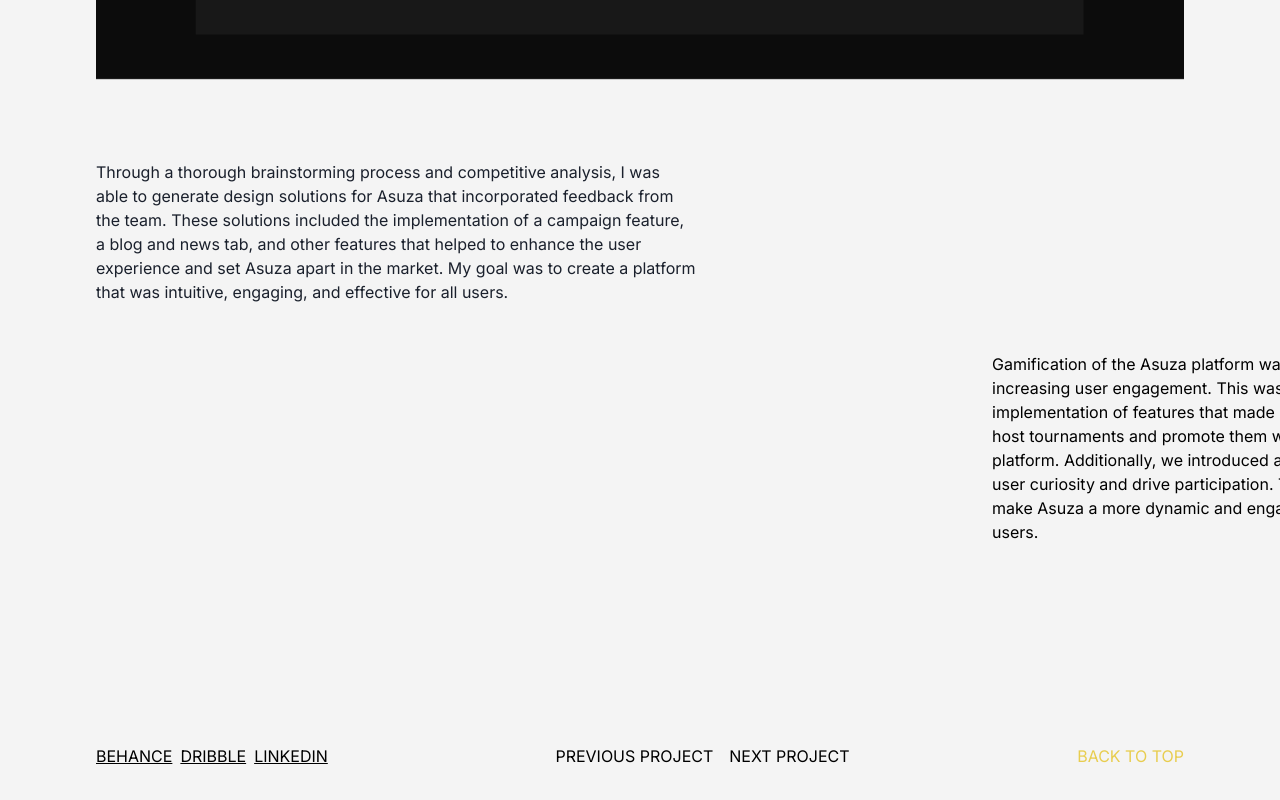
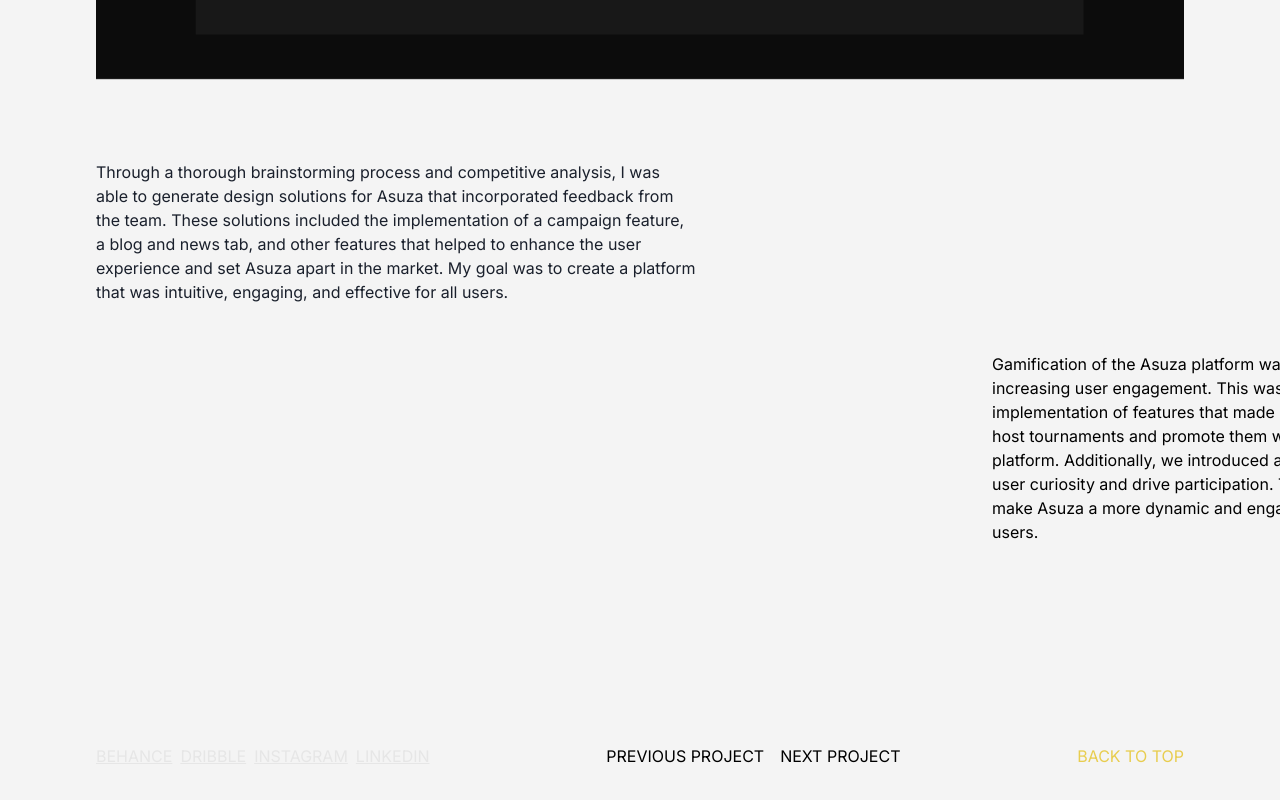
Before and after one commit to sammy-code98/fredrick-portfolio, a Next.js app: page /works/AzuzaGaming in a window 1280 px wide. Shown: the part 6286-7086 px from the top of the page. Built offline with nearby package versions, Linux system fonts and the light colour scheme.

Commit message:
fix:refactor code

```diff
--- a/src/components/sections/AboutSection.tsx
+++ b/src/components/sections/AboutSection.tsx
@@ -1,4 +1,4 @@
-import { Box, HStack, Text, Link } from '@chakra-ui/react'
+import { Box, Text, Link } from '@chakra-ui/react'
 import React from 'react'
 import Star from "public/star.svg"
 import Image from 'next/image'
--- a/src/components/sections/HeroSection.tsx
+++ b/src/components/sections/HeroSection.tsx
@@ -1,4 +1,4 @@
-import { Box, Heading, HStack, Text, Link } from '@chakra-ui/react'
+import { Box, Heading, Text, Link } from '@chakra-ui/react'
 import React from 'react'
 import { ScrollButton, SocialAccount } from '../utility'
 
--- a/src/components/sections/RecentWorkSection.tsx
+++ b/src/components/sections/RecentWorkSection.tsx
@@ -1,5 +1,5 @@
 import React, { useEffect, useRef } from 'react';
-import { Box, Text, Divider, HStack, Link } from "@chakra-ui/react";
+import { Box, Text, Divider, Link } from "@chakra-ui/react";
 import { Button, WorksCard, WorksCarousel, SocialAccount } from "../utility";
 // import AOS from 'aos';
 // import 'aos/dist/aos.css';
--- a/src/pages/index.tsx
+++ b/src/pages/index.tsx
@@ -1,7 +1,7 @@
 import Head from "next/head";
 import "@fontsource/inter";
 import Loadable from "react-loadable";
-import { Box, Text, Heading, HStack, Link } from '@chakra-ui/react'
+import { Box, Text, Heading, Link } from '@chakra-ui/react'
 import { HomeLayout } from '@/layouts'
 import { AboutSection, HeroSection, RecentWorkSection } from '@/components/sections'
 import { Button, SocialAccount } from '@/components/utility'
--- a/src/pages/works/AzuzaGaming.tsx
+++ b/src/pages/works/AzuzaGaming.tsx
@@ -1,9 +1,9 @@
 import React from 'react'
-import { Box, HStack, Text } from '@chakra-ui/react'
+import { Box, Text } from '@chakra-ui/react'
 import { PageLayout } from '@/layouts'
 import Image from 'next/image'
 import Link from 'next/link'
-import { ProjectDetail } from '@/components/utility'
+import { ProjectDetail, SocialAccount } from '@/components/utility'
 import Azuza from "public/Azuza/Azuza.png"
 import azuzaGraphics from "public/Azuza/azuzaGraphics.png"
 import azuzaBg from "public/Azuza/azuzacommunity.png"
@@ -139,15 +139,10 @@ export default function AzuzaGaming() {
                         </Box>
                     </Box>
 
-
                     <Box>
                         <Box display='flex' justifyContent='space-between' alignItems='center' pb='2rem'
                             mt={{ base: '1rem', md: '8rem' }} flexWrap='wrap'>
-                            <HStack>
-                                <Text color='black' fontSize={{ base: 'sm', md: 'md' }} textDecoration='underline'>BEHANCE </Text>
-                                <Text color='black' fontSize={{ base: 'sm', md: 'md' }} textDecoration='underline'>DRIBBLE</Text>
-                                <Text color='black' fontSize={{ base: 'sm', md: 'md' }} textDecoration='underline'>LINKEDIN</Text>
-                            </HStack>
+                            <SocialAccount />
                             <Box display={{ base: 'none', md: 'flex' }} gap={4} alignItems='center'>
                                 <Text color='black'>PREVIOUS PROJECT </Text>
                                 <Text color='black'>NEXT PROJECT </Text>
```
Also changed, not shown: src/pages/works/Vibebeta.tsx (+3 -8 lines).
